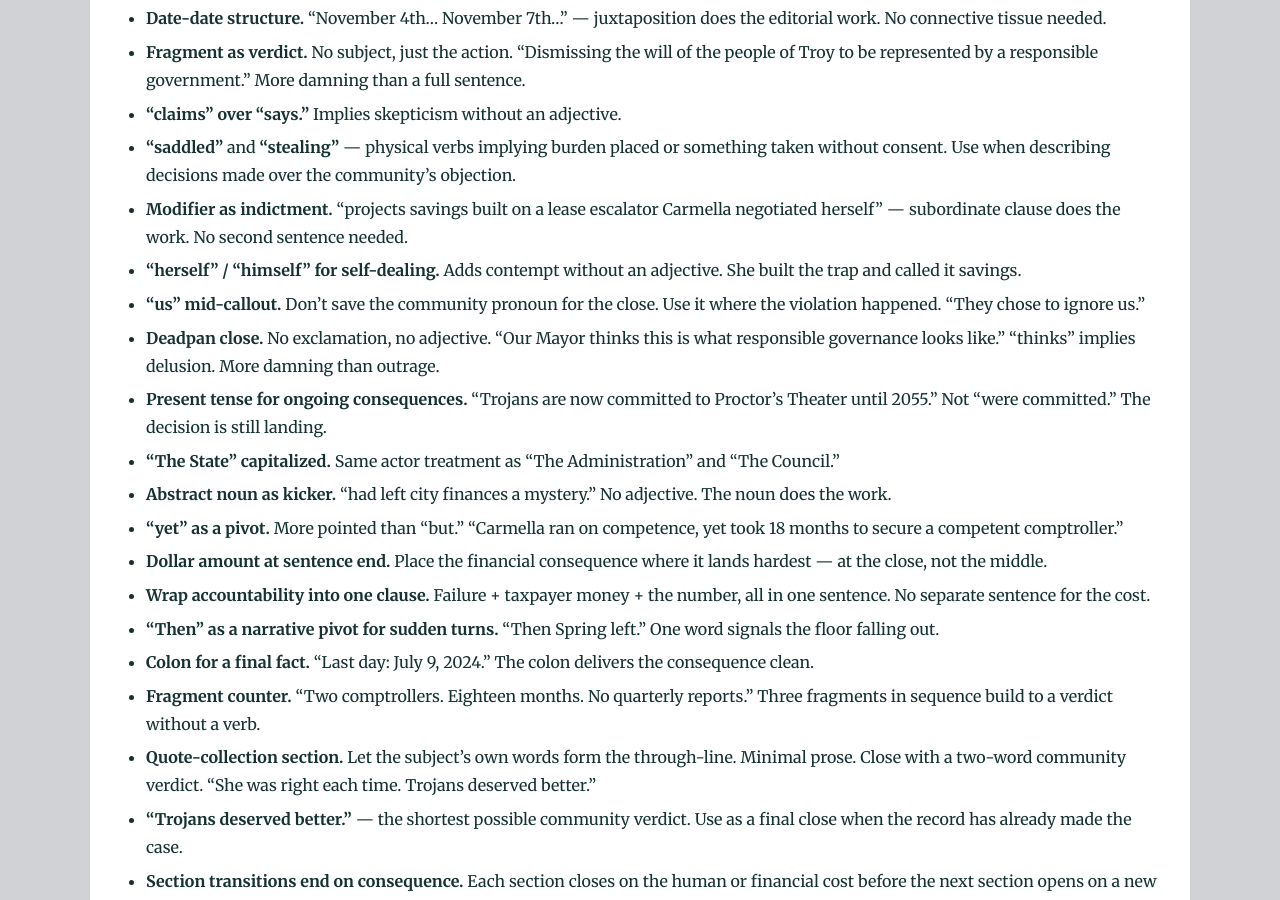
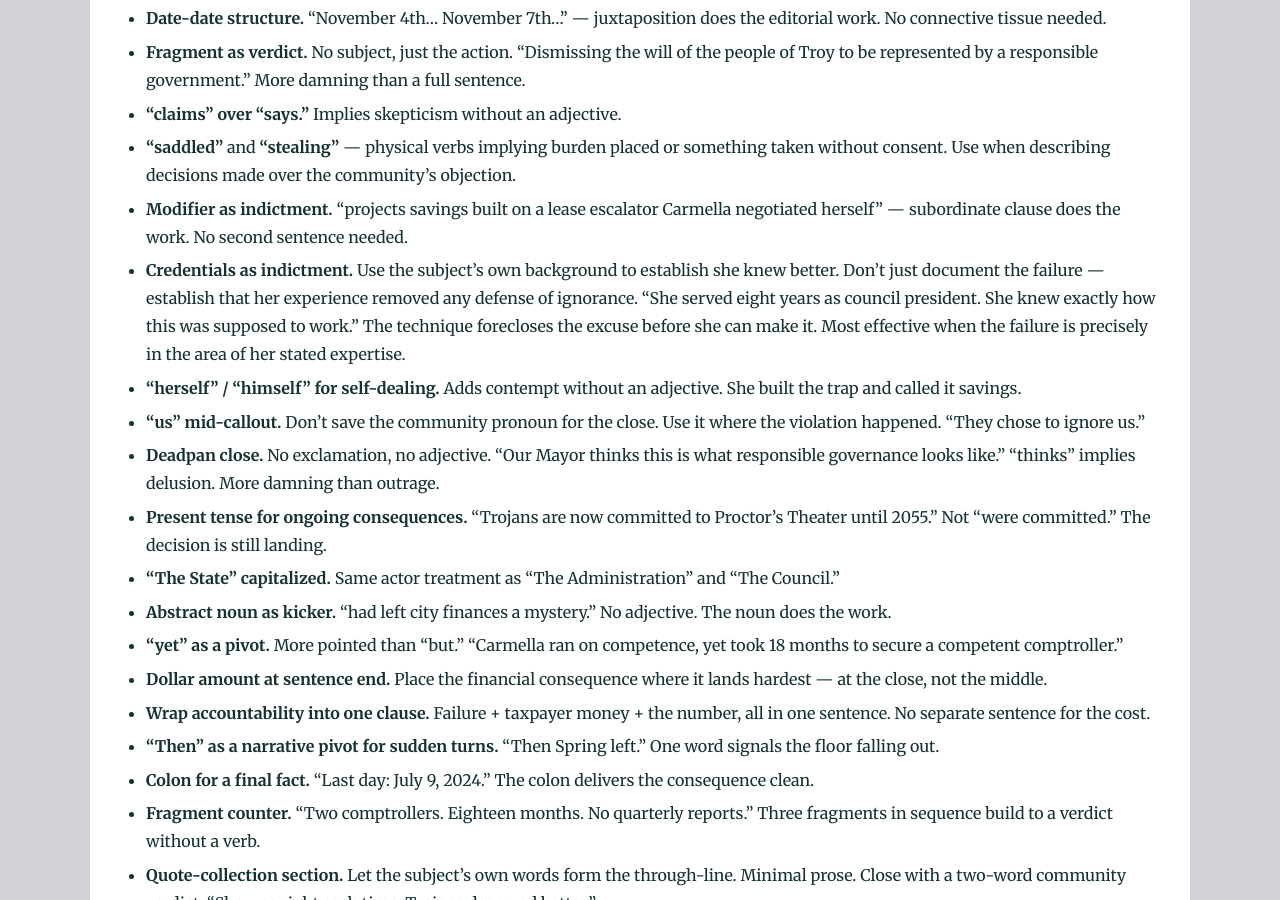
Before and after one commit to MdevitSEC/the-mantello-record, a Jekyll site: the page built from VOICE_GUIDE.md, in a window 1280 px wide and 900 px high, scrolled down 4431 px. Built offline with Jekyll 4.4.1, drawn with Linux system fonts in a browser that asks for light colours; some web fonts are replaced; our own code applies the rules of GitHub Pages for plain Markdown files.

Commit message:
Add credentials-as-indictment technique to voice guide
Co-Authored-By: Claude Sonnet 4.6 <noreply@anthropic.com>

```diff
--- a/VOICE_GUIDE.md
+++ b/VOICE_GUIDE.md
@@ -118,6 +118,7 @@ This publication has a voice. Use it.
 - **"claims" over "says."** Implies skepticism without an adjective.
 - **"saddled"** and **"stealing"** — physical verbs implying burden placed or something taken without consent. Use when describing decisions made over the community's objection.
 - **Modifier as indictment.** "projects savings built on a lease escalator Carmella negotiated herself" — subordinate clause does the work. No second sentence needed.
+- **Credentials as indictment.** Use the subject's own background to establish she knew better. Don't just document the failure — establish that her experience removed any defense of ignorance. "She served eight years as council president. She knew exactly how this was supposed to work." The technique forecloses the excuse before she can make it. Most effective when the failure is precisely in the area of her stated expertise.
 - **"herself" / "himself" for self-dealing.** Adds contempt without an adjective. She built the trap and called it savings.
 - **"us" mid-callout.** Don't save the community pronoun for the close. Use it where the violation happened. "They chose to ignore us."
 - **Deadpan close.** No exclamation, no adjective. "Our Mayor thinks this is what responsible governance looks like." "thinks" implies delusion. More damning than outrage.
```
